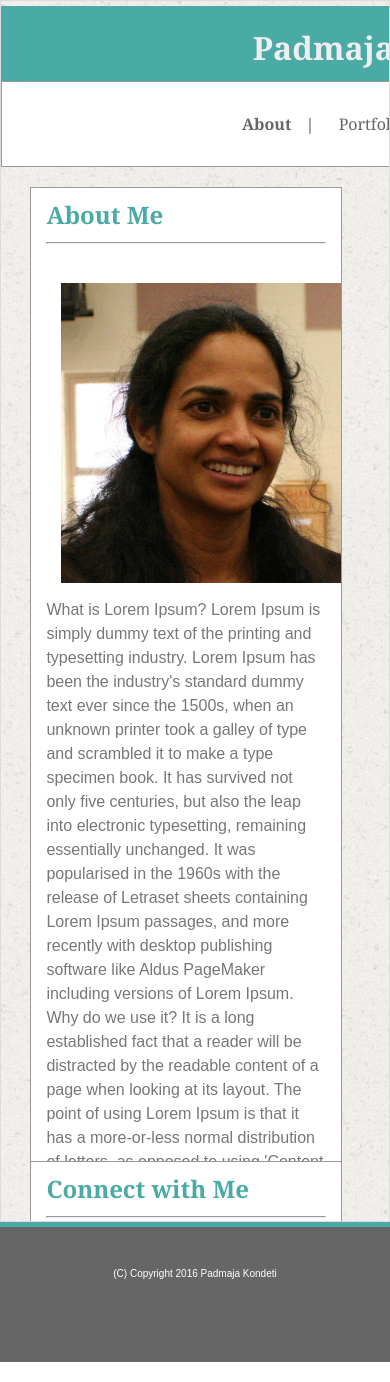
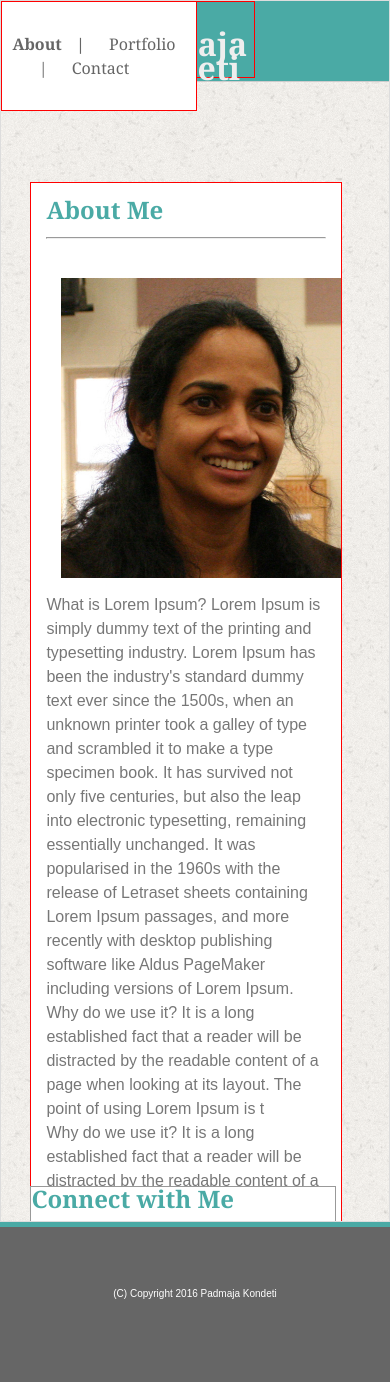
Before and after one commit to PadmajaKondeti/Portfolio, a PHP site: page /assignment1/index.html in a window 390 px wide. Run offline with PHP 8.4, Linux system fonts and the light colour scheme.

Commit message:
adding styles to 640px

```diff
--- a/assignment1/assets/css/style.css
+++ b/assignment1/assets/css/style.css
@@ -266,60 +266,68 @@ footer p{
 }
 /* view port size 640 */
 @media only screen and (max-width: 640px) {
-	body {
 
-}
+	.main-header{
+		margin:0 auto;
+		position:relative;
+		width:auto;
+		background:#4aaaa5;
+		text-align: center;
 
-.main-header{
-	width:auto;
-	float:none;
-	margin:0 auto;
-	position:relative;
+		float:none;
+	}
+	.main-header h1{
+		position:absolute;
+		float:none;
+		text-align: center;
+		margin:0 25%;
+		border:1px solid red;
+	}
+	.main-header nav{
+		float:none;
+		position: absolute;
+		text-align: center;
+		margin-top:40px;
+		background: #fff;
+		border:1px solid #999;
 
-}
-.push1 {
-	height: 100px;}
-	.wrapper h1{
-		width:auto;
-		float:none;
-
+		margin:0;
+		border:1px solid red;
 
 	}
-	.wrapper nav{
-		width:auto;
-		float:none;
-
-		text-align: center;
-		background: #fff;
-		border:1px solid #999;
-		z-index:2;
-
-
+	nav{
+		width:100%;
 	}
 	.container{
 		margin:0 auto;
 		width:90%;
 		position:relative;
-
+		overflow: auto;
 	}
 	#main-bio{
-		overflow: hidden;
+		overflow: auto;
 		position: absolute;
 		width:80%;
 		margin-top:100px;
 		border:1px solid #999;
 		padding-top:15px;
+		margin-bottom:15px;
+		border:1px solid red;
 	}
  	#contact-info {
  		overflow: hidden;
 		position: absolute;
-		width:80%;
-		bottom: 0;
+		width:87%;
+
 		border:1px solid #999;
-		padding-top:15px;
-
+		padding: 0px;
 
 	}
 	.push{
-		display:none;}
+		display:none;
+	}
+	footer{
+		padding-top:20px;
+
+	}
 }
--- a/assignment1/index.html
+++ b/assignment1/index.html
@@ -31,7 +31,7 @@
 			</p>
 			<p>
 				Why do we use it?
-				It is a long established fact that a reader will be distracted by the readable content of a page when looking at its layout. The point of using Lorem Ipsum is that it has a more-or-less normal distribution of letters, as opposed to using 'Content here, content here', making it look like readable English.
+				It is a long established fact that a reader will be distracted by the readable content of a page when looking at its layout. The point of using Lorem Ipsum is t
 			</p>
 			<p>
 				Why do we use it?
--- a/assignment2/assets/css/styles.css
+++ b/assignment2/assets/css/styles.css
@@ -15,6 +15,7 @@ a.navbar-brand{
 ul.nav{
 	color:#6b4305;
 	font-size: 	1.5em;
+	z-index: auto;
 }
 li.active{
 	color: #6b4305;
--- /dev/null
+++ b/url.txt
@@ -0,0 +1 @@
+https://pure-everglades-94331.herokuapp.com/
```
Also changed, not shown: assignment2/assets/css/padma.jpg (deleted).
